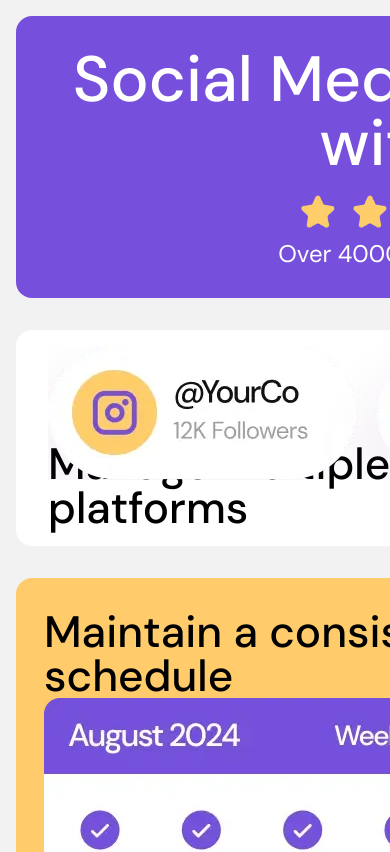
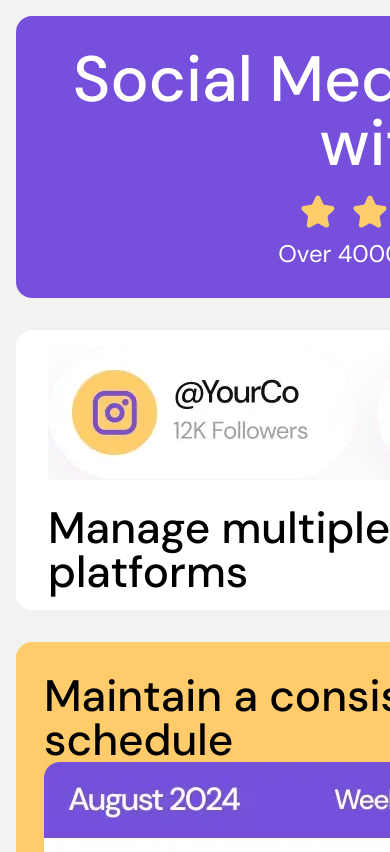
Before and after one commit to bigdave001/bento-grid, a plain HTML site: page index.html in a window 390 px wide. Shown: the top 852 px of the page. Drawn offline with Linux system fonts and the light colour scheme.

Commit message:
Update style.css

```diff
--- a/style.css
+++ b/style.css
@@ -19,7 +19,6 @@ img {
 	max-width: 100%;
 	display: block;
 }
-
 body {
 	background-color: #f2f2f2;
 	min-width: 100vh;
@@ -179,11 +178,6 @@ body {
 	align-items: center;
 	gap: 1rem;
 }
-@media screen and (max-width: 550px) {
-  :root {
-    --mainPaddingX: 1.5rem;
-  }
-}
 @media (max-width: 1024px) {
 	.bento-grid{
 		grid-auto-rows: initial;
@@ -202,6 +196,11 @@ body {
 
 .bento-grid .item:nth-child(8) {
 	grid-template-columns: 1fr;
+}
+@media screen and (max-width: 550px) {
+	:root {
+	  --mainPaddingX: 1.5rem;
+	}
 }
 @media (max-width: 768px) {
 	.bento-grid .item{
@@ -255,7 +254,8 @@ body {
 }
 }
 @media (max-width: 540px) {
-	.bento-grid .item:nth-child(5) p {
+	.bento-grid .item:nth-child(1)  p {
 		margin-top: 6rem;
 	}
+
 }
```
